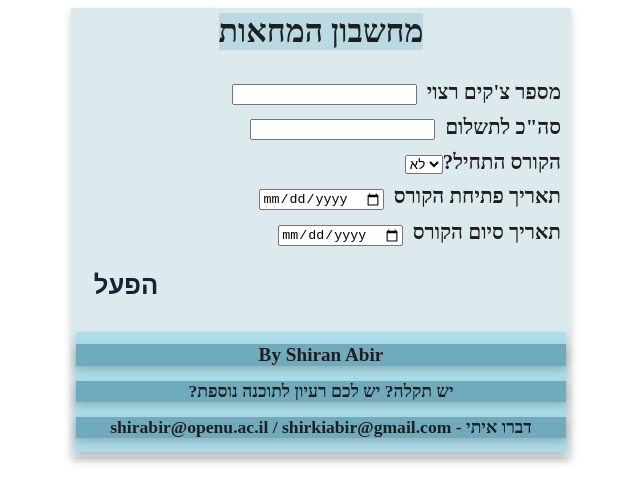
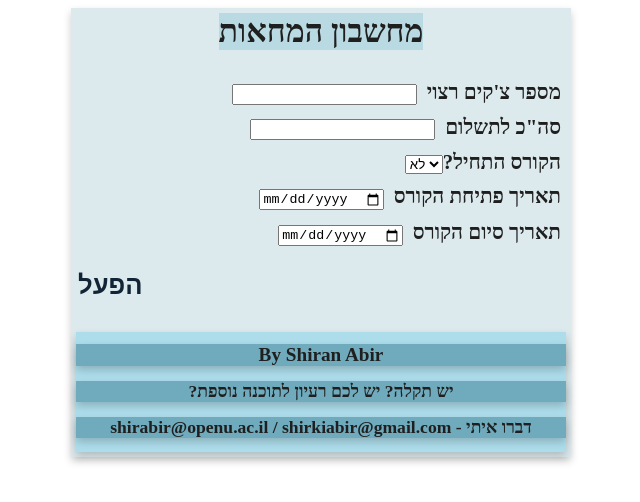
Before and after one commit to ShiranAbir/checkGen, a Vue app: page / in a window 1280 px wide. Shown: the top 502 px of the page, without its empty margins (319-959 px from the left). Built offline with nearby package versions, Linux system fonts and the light colour scheme.

Commit message:
Mobile responsive

```diff
--- a/src/assets/main.scss
+++ b/src/assets/main.scss
@@ -1,5 +1,11 @@
 *{
   box-sizing: border-box;
+}
+
+@media (min-width: 540px) {
+  .generator-container{
+    max-width:500px;
+  }
 }
 
 .generator-container{
@@ -11,7 +17,7 @@
     background-color: #b9d9e3;
   }
   padding: 5px;
-  width: 500px;
+  width:100%;
   margin: auto;
   display: flex;
   flex-direction: column;
@@ -58,7 +64,7 @@
         -webkit-user-select: none;
         touch-action: manipulation;
         vertical-align: baseline;
-        width: 100px;
+        max-width: 100px;
 
         &:hover,
         :focus {
```
